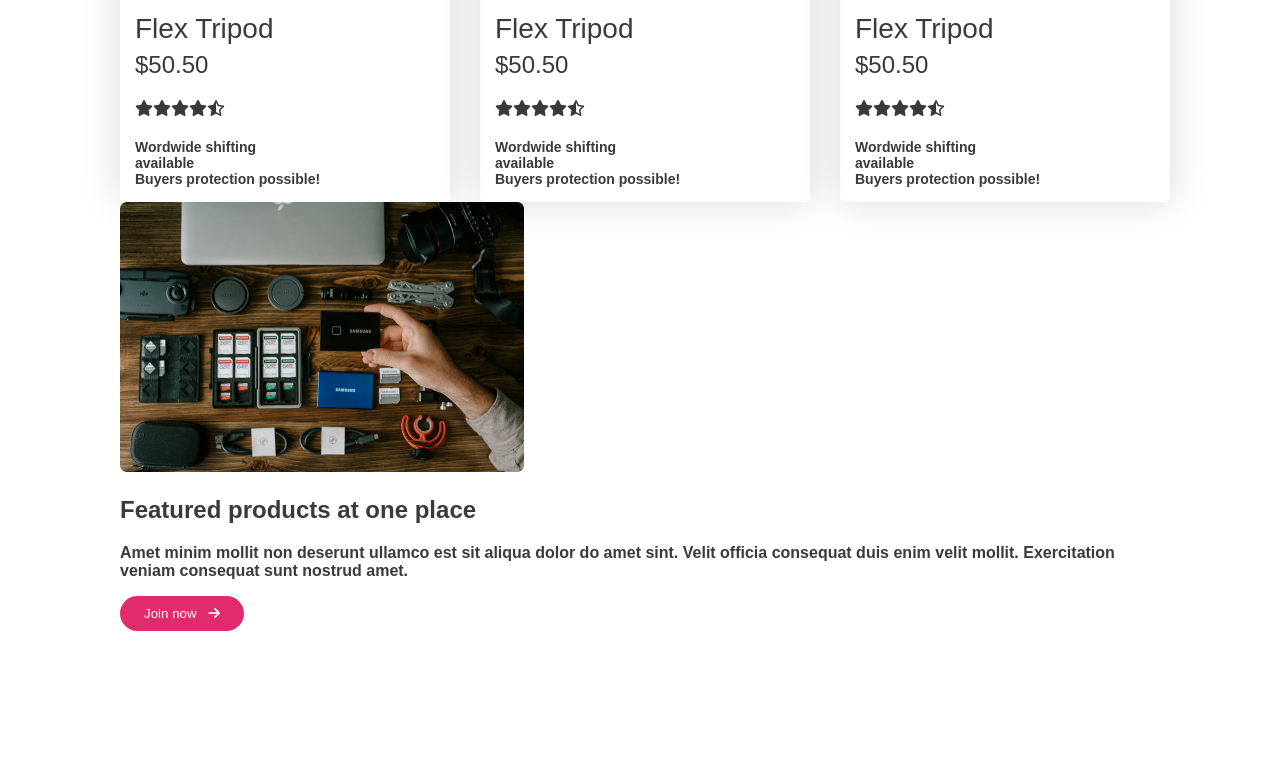
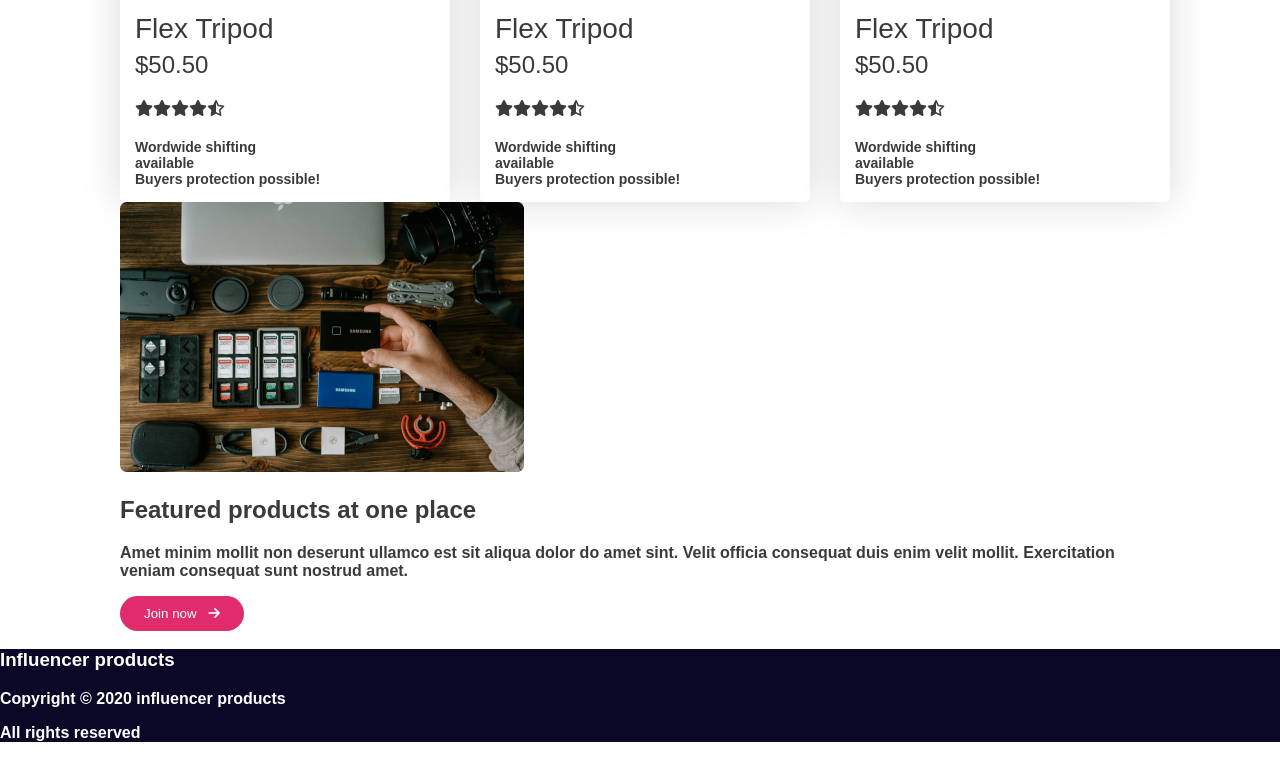
Before and after one commit to MdRehanAli/Gadget-Hub, a plain HTML site: page index.html in a window 1280 px wide. Shown: the part 2294-3052 px from the top of the page. Before the commit the page ends 2925 px from the top, so only its background shows below. Drawn offline with Linux system fonts and the light colour scheme.

Commit message:
Added Footer Section

```diff
--- a/index.html
+++ b/index.html
@@ -235,7 +235,15 @@
 
     <!-- Footer Section  -->
     <footer>
+        <div>
+            <h3>Influencer products</h3>
+            <p>Copyright © 2020  influencer products</p>
+            <p>All rights reserved</p>
 
+        </div>
+        <div>
+
+        </div>
     </footer>
 </body>
 
--- a/style.css
+++ b/style.css
@@ -144,3 +144,9 @@ hr {
     font-size: 14px;
     margin: 0;
 }
+
+/* Footer section */
+footer{
+    background-color: #0A0826;
+    color: white;
+}
```
